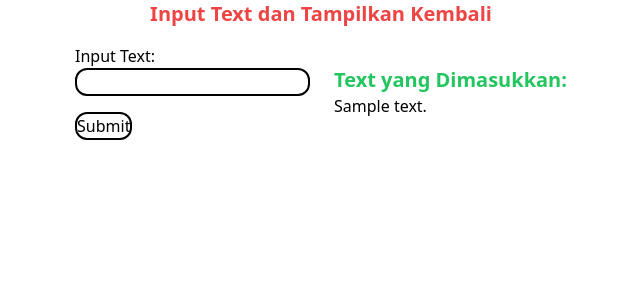
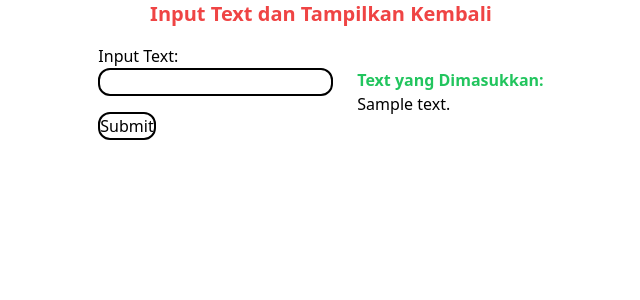
Before and after one commit to setografi/flask-test, a Flask app: template templates/index.html in a window 1280 px wide. Shown: the top 300 px of the page, without its empty margins (319-959 px from the left). Run offline with Flask 3, Linux system fonts and the light colour scheme; the template is opened without the code that fills it: most values are stand-ins (such as "Sample title", 1, 10 or a date in 2020); some libraries are stand-ins or nearby versions.

Commit message:
active venv

```diff
--- a/main.py
+++ b/main.py
@@ -10,6 +10,7 @@ def index():
     if request.method == 'POST':
         input_text = request.form['input_text']
         return render_template('index.html', input_text=input_text)
+
     return render_template('index.html', title=title, message=message, input_text=None)
 
 if __name__ == '__main__':
--- a/templates/index.html
+++ b/templates/index.html
@@ -32,9 +32,7 @@
 
         <div>
           {% if input_text %}
-          <h1 class="font-bold text-xl text-green-500">
-            Text yang Dimasukkan:
-          </h1>
+          <h1 class="font-bold text-green-500">Text yang Dimasukkan:</h1>
           <p>{{ input_text }}</p>
           {% endif %}
         </div>
```
